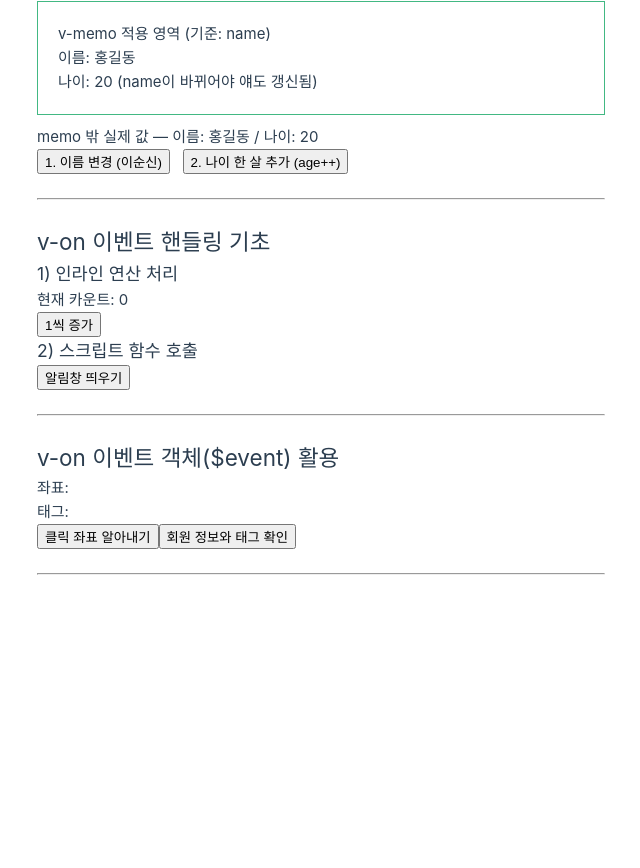
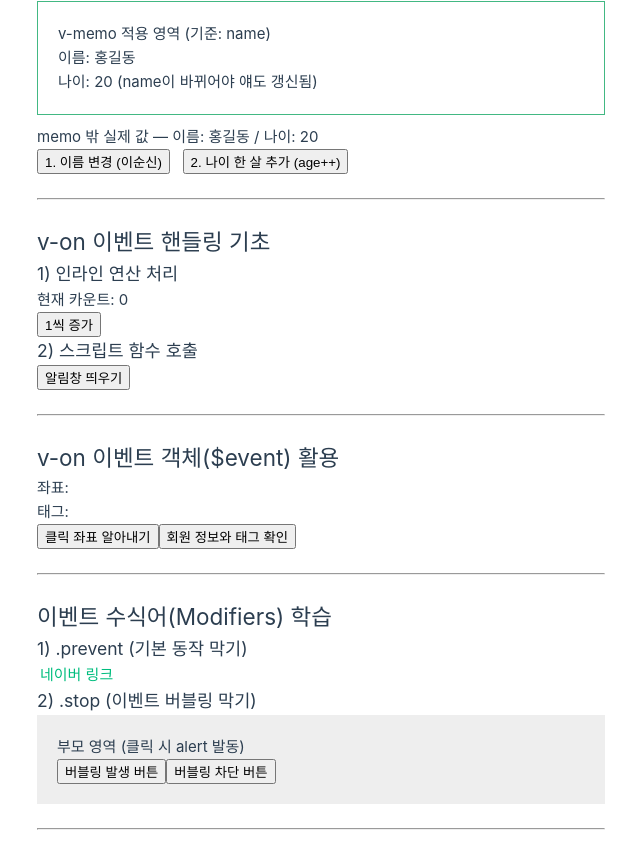
Before and after one commit to tjgurdls9/skala-vue, a Vue app: page / in a window 1280 px wide. Shown: the part 3231-4099 px from the top of the page, without its empty margins (15-655 px from the left). Before the commit the page ends 3850 px from the top, so only its background shows below. Built offline with nearby package versions, Linux system fonts and the light colour scheme.

Commit message:
2026-08-19 vue Event Handling 실습 종료 후 커밋

```diff
--- a/src/App.vue
+++ b/src/App.vue
@@ -17,6 +17,7 @@
 import vMemo from './components/vMemo.vue'
 import vOnEventHandler from './components/vOnEventHandler.vue'
 import vOnEventObject from './components/vOnEventObject.vue'
+import vOnEventModifier from './components/vOnEventModifier.vue'
 </script>
 
 <template>
@@ -110,6 +111,11 @@
     <br />
     <hr />
     <br />
+
+    <vOnEventModifier />
+    <br />
+    <hr />
+    <br />
   </div>
 </template>
 
--- /dev/null
+++ b/src/components/vOnEventModifier.vue
@@ -0,0 +1,28 @@
+<script setup>
+const handleLink = () => {
+  alert('수식어 덕분에 네이버로 이동하지 않고 함수만 실행됩니다!')
+}
+const handleBox = () => {
+  alert('부모 박스가 클릭되었습니다!')
+}
+const handleChild1 = () => {
+  alert('1번 자식 클릭!')
+}
+const handleChild2 = () => [alert('2번 자식 클릭!')]
+</script>
+
+<template>
+  <div class="practice-section">
+    <h2>이벤트 수식어(Modifiers) 학습</h2>
+    <h3>1) .prevent (기본 동작 막기)</h3>
+    <a href="https://www.naver.com" @click.prevent="handleLink">네이버 링크</a>
+    <br />
+
+    <h3>2) .stop (이벤트 버블링 막기)</h3>
+    <div @click="handleBox" style="padding: 20px; background-color: #eee">
+      <p>부모 영역 (클릭 시 alert 발동)</p>
+      <button @click="handleChild1">버블링 발생 버튼</button>
+      <button @click.stop="handleChild2">버블링 차단 버튼</button>
+    </div>
+  </div>
+</template>
```
